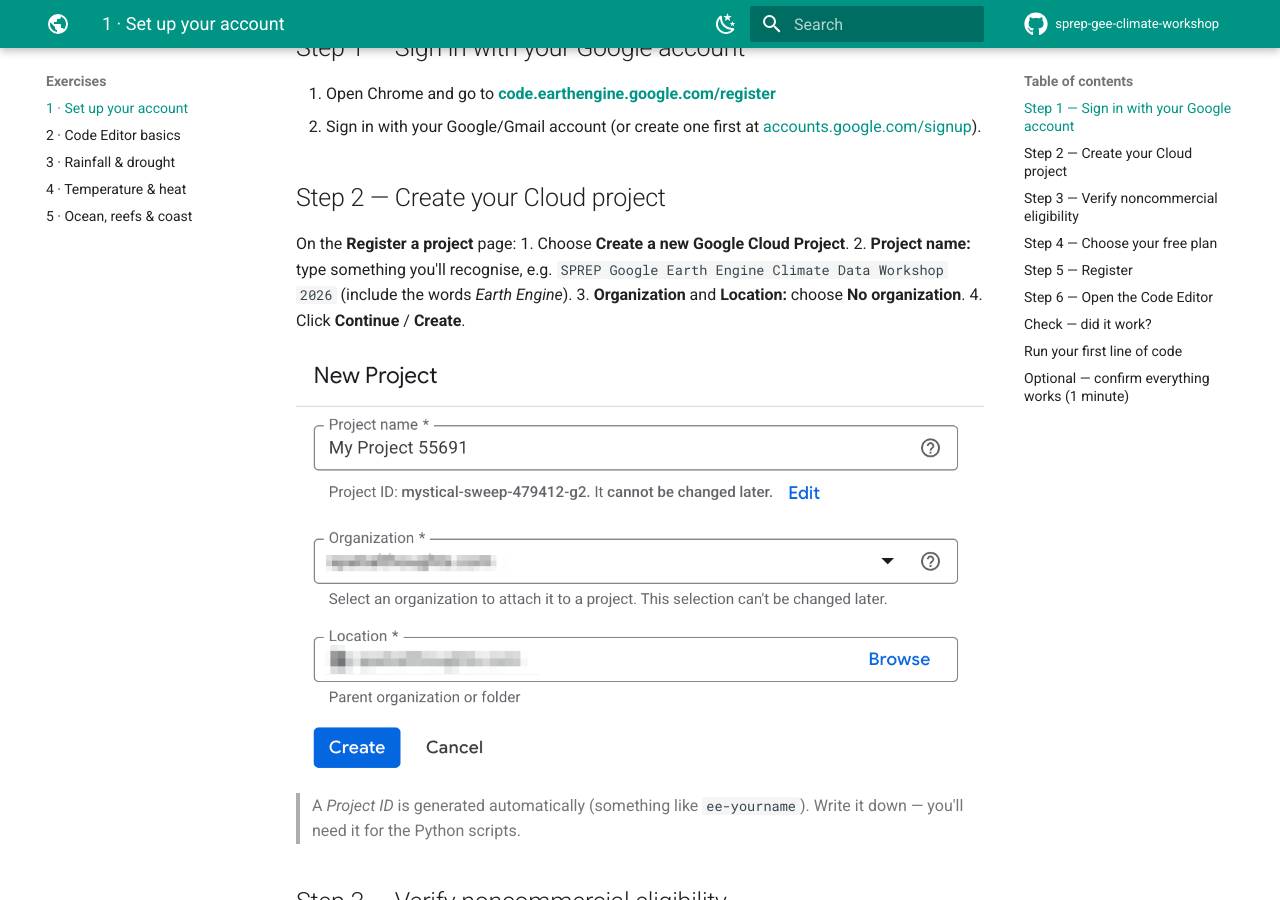
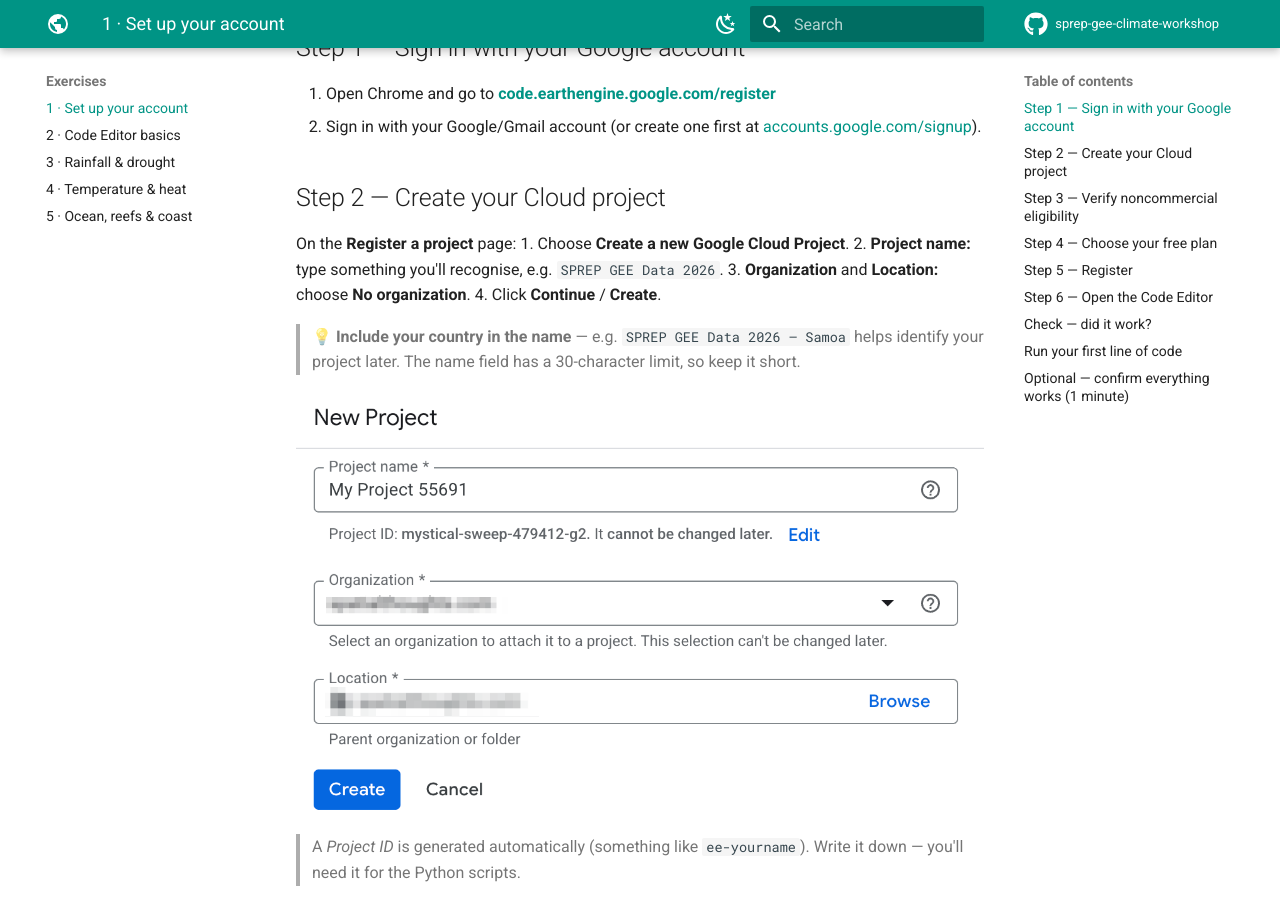
Before and after one commit to tavitas/sprep-gee-climate-workshop, an MkDocs documentation site: the page built from docs/exercises/account-setup.md, in a window 1280 px wide and 900 px high, scrolled down 475 px. Built offline with MkDocs 1.6.1 and Material for MkDocs 9.7.7, drawn with Linux system fonts in a browser that asks for light colours; comment, search, counter and statistics services are not loaded.

Commit message:
Shorten project name example to 30 chars, add country name tip

```diff
--- a/docs/exercises/account-setup.md
+++ b/docs/exercises/account-setup.md
@@ -22,9 +22,13 @@
 On the **Register a project** page:
 1. Choose **Create a new Google Cloud Project**.
 2. **Project name:** type something you'll recognise, e.g.
-   `SPREP Google Earth Engine Climate Data Workshop 2026` (include the words *Earth Engine*).
+   `SPREP GEE Data 2026`.
 3. **Organization** and **Location:** choose **No organization**.
 4. Click **Continue** / **Create**.
+
+> 💡 **Include your country in the name** — e.g. `SPREP GEE Data 2026 — Samoa`
+> helps identify your project later. The name field has a 30-character limit,
+> so keep it short.
 
 ![Register a project page — project name, organization, and location fields](../assets/images/gee-signup/cloud1.png)
 
```
